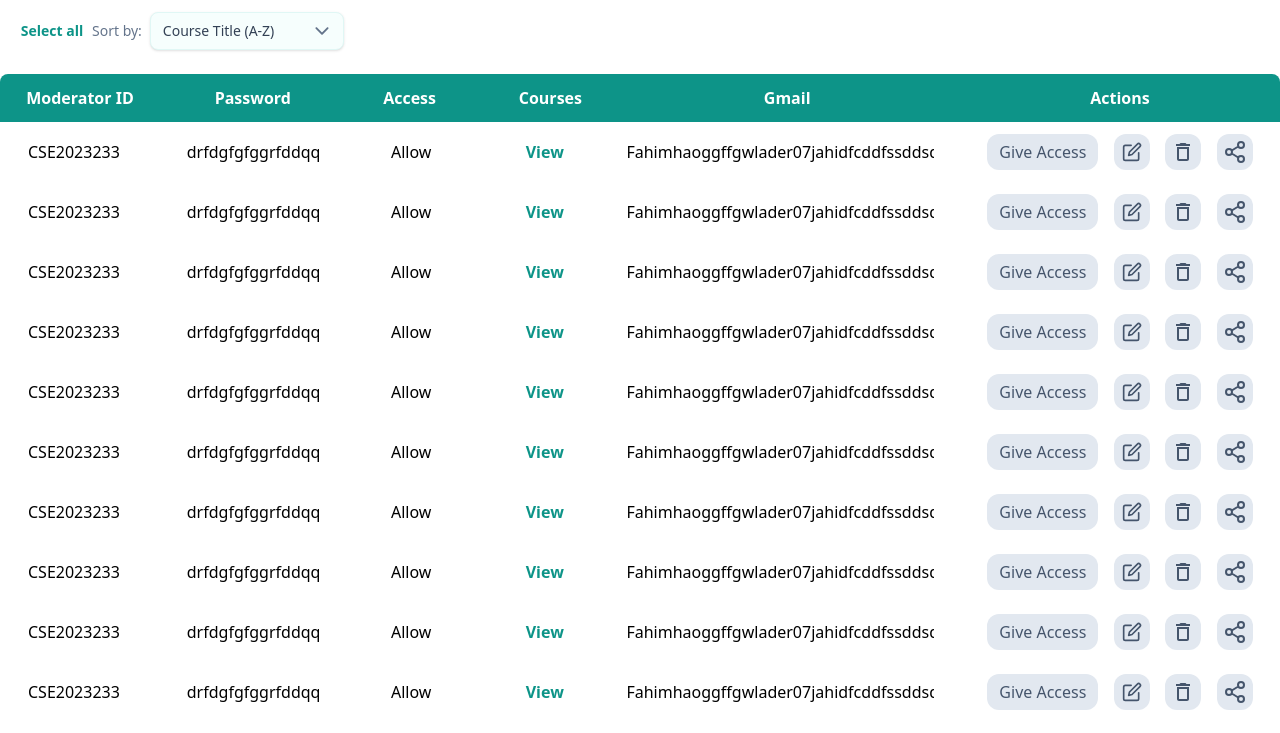
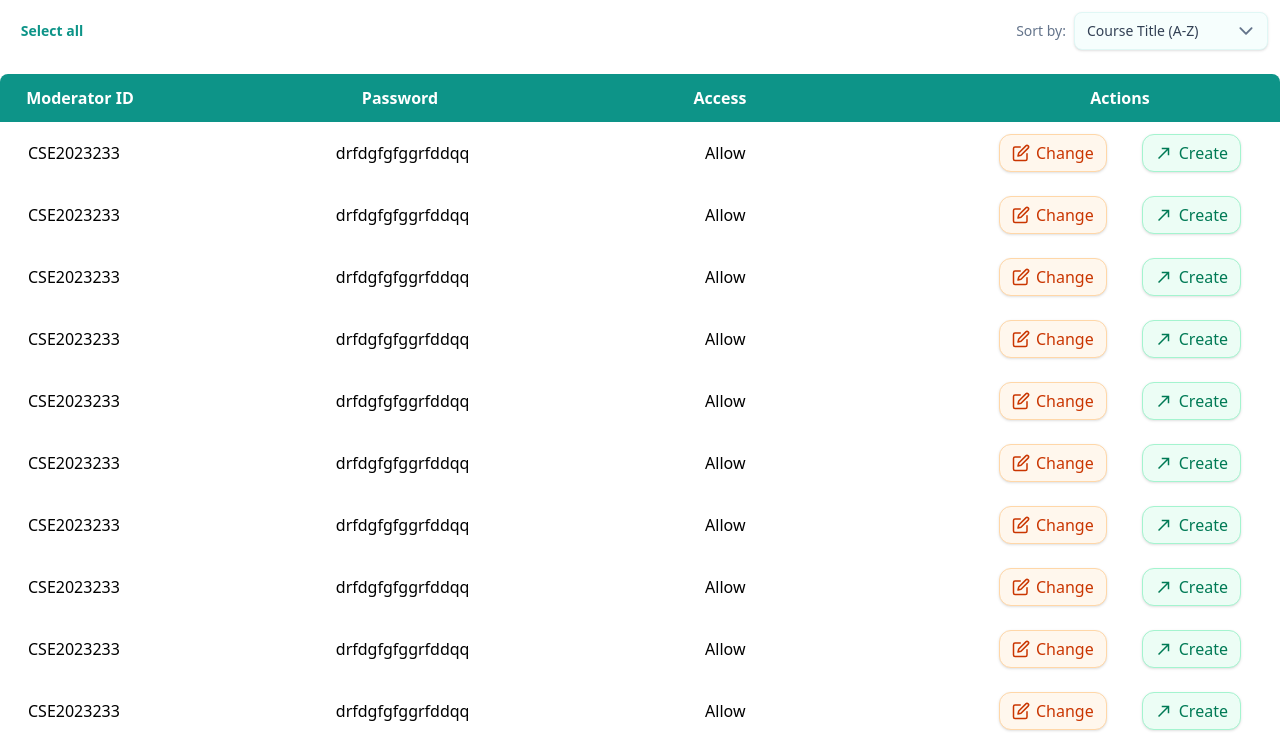
Before and after one commit to FahimHaowlader/CourseBank, a React (Vite) app in the folder FrontEnd/: page /check-page in a window 1280 px wide. Shown: the top 733 px of the page. Built offline with nearby package versions, Linux system fonts and the light colour scheme.

Commit message:
Front end prototype dosign done

```diff
--- a/FrontEnd/src/Components/SelectAbleTable.jsx
+++ b/FrontEnd/src/Components/SelectAbleTable.jsx
@@ -9,6 +9,8 @@ import { MdDeleteOutline } from "react-icons/md";
 import { GrShareOption } from "react-icons/gr";
 import { IoMdCheckmarkCircle } from "react-icons/io";
 import { GoCircleSlash } from "react-icons/go";
+import { MdCallMade } from "react-icons/md";
+
 
 const DATA = Array.from({ length: 50 }, (_, i) => ({
   id: i + 1,
@@ -87,7 +89,8 @@ export default function GmailTableWithSort() {
   return (
     <div className="space-y-3">
       {/* Action bar */}
-      <div className={`${selectionMode ? "flex flex-col sm:flex-row gap-3 justify-between items-center":"flex " }  p-3 rounded`}>
+       <div className={`${selectionMode ? "flex flex-col sm:flex-row gap-3 justify-between items-center":"flex justify-between " }  p-3 rounded`}>
+
         <div className="flex items-center gap-4 ">
           {selectionMode && (
             <span className="text-sm border-r-2 border-primary pr-4 font-semibold">
@@ -147,7 +150,7 @@ export default function GmailTableWithSort() {
           </div>
         )}
         {/* Sort section, only visible when row selected */}
-        {selectionMode && (
+        {/* {selectionMode && (
           <div className="flex items-center gap-3 sm:gap-4 w-full sm:w-auto">
             <div class="flex-1 flex justify-end items-center gap-2 ml-auto">
 
@@ -199,13 +202,158 @@ export default function GmailTableWithSort() {
                        9
                      </span>{" "}
                      pages
+                   </div>
+          </div>
+        )} */}
+        {/* Sort section, only visible when row selected */}
+        {selectionMode && (
+          <div className="flex items-center gap-3 sm:gap-4 w-full sm:w-auto">
+             <div class="flex-1 flex justify-end items-center gap-2 ml-auto">
+               <button
+                 class="flex items-center gap-1.5 px-3 py-1.5 bg-orange-50 dark:bg-orange-900/30 border border-orange-200 dark:border-orange-800 rounded-xl text-orange-700 dark:text-orange-300 hover:bg-orange-100 dark:hover:bg-orange-900/50 transition-colors text-md font-medium shadow-sm cursor-pointer active:scale-95"
+                title="Deny Access"
+              >
+                <span class="material-icons text-base">
+                  <FiEdit size={18}/>
+                </span>
+                <span class="">Change</span>
+              </button>
+              <button
+                class="flex items-center gap-1.5 px-3 py-1.5 bg-emerald-50 dark:bg-emerald-900/30 border border-emerald-200 dark:border-emerald-800 rounded-xl text-emerald-700 dark:text-emerald-300 hover:bg-emerald-100 dark:hover:bg-emerald-900/50 transition-colors text-md font-medium shadow-sm cursor-pointer active:scale-95"
+                title="Give Access"
+              >
+                <span class="material-icons text-base">
+                  <MdCallMade  size={18}/>
+                </span>
+                <span class="">Create</span>
+              </button>
+
+            </div>
+            {/* <div className="inline-flex items-center gap-2 px-4 py-2 rounded-lg bg-card-light dark:bg-card-dark border border-border-light dark:border-border-dark text-sm font-medium text-text-secondary dark:text-gray-400 shadow-sm whitespace-nowrap">
+                     <span className="material-symbols-outlined text-[20px] text-primary">
+                       layers
+                     </span>
+                     <span className="hidden sm:inline">Total:</span>{" "}
+                     <span className="font-bold text-text-main dark:text-white ml-0.5">
+                       9
+                     </span>{" "}
+                     pages
                    </div> */}
           </div>
         )}
+
       </div>
       {/* this one to create new moderators */}
       {/* Table */}
       <table className="w-full  rounded-lg">
+        <thead>
+          <tr className="flex justify-between bg-primary text-white rounded-t-lg">
+            <th className="p-3 w-40 ">Moderator ID</th>
+            <th className="p-3 w-40 text-center">Password</th>
+            <th className="p-3 hidden sm:block w-40  text-center ">Access</th>
+           {/*  <th className="p-3 w-20 sm:w-28 lg:w-32 text-center">Courses</th> */}
+            {/* <th className={`p-3 hidden lg:block lg:w-40 xl:w-80 text-center`}>Gmail</th> */}
+            <th className={selectionMode ? "hidden" : " p-3  hidden sm:block w-40 lg:w-80"}>
+              <span className={selectionMode ? "hidden" : " hidden sm:block"}>Actions</span>
+            </th>
+          </tr>
+        </thead>
+        <tbody>
+          {pageData.map((row) => {
+            const checked = selectAllGlobal || selectedIds.includes(row.id);
+
+            return (
+              <>
+                <tr
+                  key={row.id}
+                  onClick={() => toggleRow(row.id)}
+                  className={`flex justify-between cursor-pointer ${
+                    checked ? "bg-primary/5" : "hover:bg-primary/10"
+                  }`}
+                >
+                  <td className="w-40 flex items-center  pl-3 ">
+                    <div className={selectionMode ? "bolck" : "hidden"}>
+                      <input
+                        type="checkbox"
+                        checked={checked}
+                        onChange={() => toggleRow(row.id)}
+                        onClick={(e) => e.stopPropagation()}
+                        // className={selectionMode ? "p-3 w-6" : "hidden"}
+                      />
+                    </div>
+                    <h1 className="p-3 pl-4">{"CSE2023233"}</h1>
+                  </td>
+                  <td className="py-3 inline-flex justify-center items-center w-44 ">{"drfdgfgfggrfddqq"}</td>
+                 <td className="p-3 hidden w-40 sm:inline-flex justify-center items-center">
+                    Allow
+                  </td>
+                   {/* <td className="p-3 w-20 sm:w-28 lg:w-32 inline-flex justify-center items-center">
+                    <a
+                      href="#"
+                      className="hover:cursor-pointer hover:underline text-primary font-semibold"
+                    >
+                      View
+                    </a>
+                  </td> */}
+                  {/* <td className={`p-3 hidden ${checked ? "w-80":" w-40 xl:w-80"} lg:inline-flex items-center overflow-hidden mr-5`}>
+                    fcvftg
+                  </td> */}
+                  <td className={selectionMode ? "hidden" : " p-3 w-40 hidden sm:block lg:w-80 "}>
+                      <div class="flex-1 flex justify-evenly items-center gap-2 ml-auto">
+               <button
+                 class="flex items-center gap-1.5 px-3 py-1.5 bg-orange-50 dark:bg-orange-900/30 border border-orange-200 dark:border-orange-800 rounded-xl text-orange-700 dark:text-orange-300 hover:bg-orange-100 dark:hover:bg-orange-900/50 transition-colors text-md font-medium shadow-sm cursor-pointer active:scale-95"
+                title="Deny Access"
+              >
+                <span class="material-icons text-base">
+                  <FiEdit size={18}/>
+                </span>
+                <span class="hidden  lg:inline">Change</span>
+              </button>
+              <button
+                class="flex items-center gap-1.5 px-3 py-1.5 bg-emerald-50 dark:bg-emerald-900/30 border border-emerald-200 dark:border-emerald-800 rounded-xl text-emerald-700 dark:text-emerald-300 hover:bg-emerald-100 dark:hover:bg-emerald-900/50 transition-colors text-md font-medium shadow-sm cursor-pointer active:scale-95"
+                title="Give Access"
+              >
+                <span class="material-icons text-base">
+                  <MdCallMade  size={18}/>
+                </span>
+                <span class="hidden lg:inline">Create</span>
+              </button>
+
+            </div>
+                  </td>
+                </tr>
+                {/* <tr
+                key={row.id}
+                onClick={() => toggleRow(row.id)}
+                className={`border-t cursor-pointer ${
+                  checked ? "bg-blue-50" : "hover:bg-gray-50"
+                }`}
+              >
+                <td className="p-3 w-12">
+                  <input
+                    type="checkbox"
+                    checked={checked}
+                    onChange={() => toggleRow(row.id)}
+                    onClick={(e) => e.stopPropagation()}
+                    className={selectionMode ? "" : "invisible"}
+                  />
+                </td>
+                <td className="p-3">{row.name}</td>
+                <td className="p-3">{row.role}</td>
+                <td className="p-3">
+                  <span className={selectionMode ? "invisible" : ""}>
+                    {row.email}
+                  </span>
+                </td>
+              </tr> */}
+              </>
+            );
+          })}
+        </tbody>
+      </table>
+
+      {/* done one for already exists user  */}
+      {/* <table className="w-full  rounded-lg">
         <thead>
           <tr className="flex justify-between bg-primary text-white rounded-t-lg">
             <th className="p-3 w-40 ">Moderator ID</th>
@@ -262,127 +410,6 @@ export default function GmailTableWithSort() {
                     <div className="flex items-center justify-evenly">
                       <button
                         className="hidden xl:flex h-9 cursor-pointer  items-center justify-center rounded-xl bg-slate-200 text-slate-600 transition-colors duration-300 hover:bg-orange-50 hover:text-orange-500 dark:bg-gray-800 dark:text-orange-400 dark:hover:bg-gray-700"
-                        title="Edit Course"
-                      >
-                        <span className="material-symbols-outlined text-md px-3">
-                          Give Access
-                        </span>
-                      </button>
-                      <button
-                        className="w-9 h-9 cursor-pointer flex items-center justify-center rounded-xl bg-slate-200 text-slate-600 transition-colors duration-300 hover:bg-primary/20 hover:text-primary dark:bg-gray-800 dark:text-primary dark:hover:bg-gray-700"
-                        title="Edit Course"
-                      >
-                        <span className="material-symbols-outlined text-[20px]">
-                          <FiEdit />
-                        </span>
-                      </button>
-                      <button
-                        className="w-9 h-9 cursor-pointer flex items-center justify-center rounded-xl bg-slate-200 text-slate-600 transition-colors duration-300 hover:bg-red-50 hover:text-red-500 dark:bg-gray-800 dark:text-gray-400 dark:hover:bg-red-900/20 dark:hover:text-red-400"
-                        title="Delete Course"
-                      >
-                        <span className="material-symbols-outlined text-[20px]">
-                          <MdDeleteOutline size={24} />
-                        </span>
-                      </button>
-                      <button
-                        className="w-9 h-9 cursor-pointer flex items-center justify-center rounded-xl bg-slate-200 text-slate-600 transition-colors duration-300 hover:bg-blue-50 hover:text-blue-500 dark:bg-gray-800 dark:text-gray-400 dark:hover:bg-blue-900/20 dark:hover:text-blue-400"
-                        title="Share Course"
-                      >
-                        <span className="material-symbols-outlined text-[20px]">
-                          <GrShareOption size={24} />
-                        </span>
-                      </button>
-                    </div>
-                  </td>
-                </tr>
-                {/* <tr
-                key={row.id}
-                onClick={() => toggleRow(row.id)}
-                className={`border-t cursor-pointer ${
-                  checked ? "bg-blue-50" : "hover:bg-gray-50"
-                }`}
-              >
-                <td className="p-3 w-12">
-                  <input
-                    type="checkbox"
-                    checked={checked}
-                    onChange={() => toggleRow(row.id)}
-                    onClick={(e) => e.stopPropagation()}
-                    className={selectionMode ? "" : "invisible"}
-                  />
-                </td>
-                <td className="p-3">{row.name}</td>
-                <td className="p-3">{row.role}</td>
-                <td className="p-3">
-                  <span className={selectionMode ? "invisible" : ""}>
-                    {row.email}
-                  </span>
-                </td>
-              </tr> */}
-              </>
-            );
-          })}
-        </tbody>
-      </table>
-
-      {/* done one for already exists user  */}
-      {/* <table className="w-full  rounded-lg">
-        <thead>
-          <tr className="flex justify-between bg-primary text-white rounded-t-lg">
-            <th className="p-3 w-40 ">Moderator ID</th>
-            <th className="p-3 w-40 text-center">Password</th>
-            <th className="p-3 w-32  text-center ">Access</th>
-            <th className="p-3 w-32 text-center">Courses</th>
-            <th className="p-3 text-center w-80 ">Gmail</th>
-            <th className={selectionMode ? "hidden" : "p-3 w-80"}>
-              <span className={selectionMode ? "hidden" : "p-3"}>Actions</span>
-            </th>
-          </tr>
-        </thead>
-        <tbody>
-          {pageData.map((row) => {
-            const checked = selectAllGlobal || selectedIds.includes(row.id);
-
-            return (
-              <>
-                <tr
-                  key={row.id}
-                  onClick={() => toggleRow(row.id)}
-                  className={`flex justify-between cursor-pointer ${
-                    checked ? "bg-primary/5" : "hover:bg-primary/10"
-                  }`}
-                >
-                  <td className="w-40 flex items-center  pl-3 ">
-                    <div className={selectionMode ? "bolck" : "hidden"}>
-                      <input
-                        type="checkbox"
-                        checked={checked}
-                        onChange={() => toggleRow(row.id)}
-                        onClick={(e) => e.stopPropagation()}
-                        // className={selectionMode ? "p-3 w-6" : "hidden"}
-                      />
-                    </div>
-                    <h1 className="p-3 pl-4">{"CSE2023233"}</h1>
-                  </td>
-                  <td className="py-3 text-center w-44 ">{"drfdgfgfggrfddqq"}</td>
-                  <td className="p-3 w-32  text-center">
-                    Allow
-                  </td>
-                  <td className="p-3 w-32 text-center">
-                    <a
-                      href="#"
-                      className="hover:cursor-pointer hover:underline text-primary font-semibold"
-                    >
-                      View
-                    </a>
-                  </td>
-                  <td className="p-3 w-80 text-center overflow-hidden mr-5">
-                    Fahimhaoggffgwlader07jahidfcddfssddsd@gmail.com
-                  </td>
-                  <td className={selectionMode ? "hidden" : "p-3 w-80 "}>
-                    <div className="flex items-center justify-evenly">
-                      <button
-                        className=" h-9 cursor-pointer flex items-center justify-center rounded-xl bg-slate-200 text-slate-600 transition-colors duration-300 hover:bg-orange-50 hover:text-orange-500 dark:bg-gray-800 dark:text-orange-400 dark:hover:bg-gray-700"
                         title="Edit Course"
                       >
                         <span className="material-symbols-outlined text-md px-3">
```
